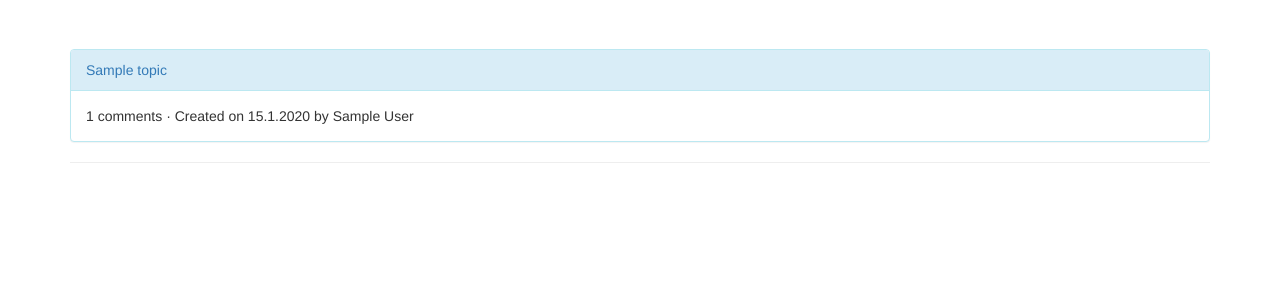
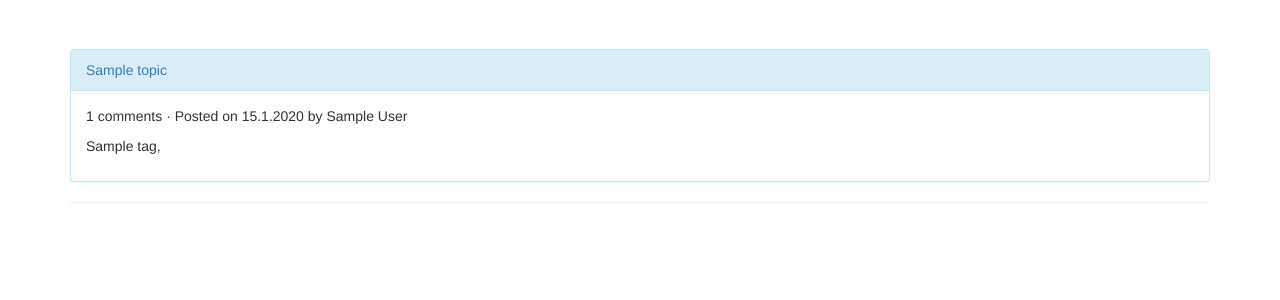
Before and after one commit to smartninja/forum, a Python web app: template templates/index.html in a window 1280 px wide. Shown: the part 51-351 px from the top of the page. Run offline with Jinja, Linux system fonts and the light colour scheme; the template is opened without the code that fills it: most values are stand-ins (such as "Sample title", 1, 10 or a date in 2020).

Commit message:
Small updates

```diff
--- a/assets/css/style.css
+++ b/assets/css/style.css
@@ -2,3 +2,19 @@ body
 {
     margin-top:100px;
 }
+
+.panel-main-h *
+{
+    color:white;
+    font-size:25px;
+}
+
+.panel-main-b
+{
+    font-size:17px;
+}
+
+.new-comment-area
+{
+    background:#F2F2F2;
+}
--- a/handlers.py
+++ b/handlers.py
@@ -48,7 +48,7 @@ class PostHandler(BaseHandler):
             args = {}
             topic = Topic.get_by_id(int(topic_id))
             args["topic"] = topic
-            args["user"] = user
+            args["username"] = user.nickname()
             args["comments"] = Comment.query(Comment.deleted==False and Comment.the_topic_id==int(topic_id)).order(Comment.created).fetch()
         self.render_template("topic.html", args)
 
@@ -83,7 +83,7 @@ class NewTopicHandler(BaseHandler):
         content = self.request.get("content")
         tags = self.request.get("all-tags").split(",")
         author = users.get_current_user().nickname()
-        if title and content:
+        if title and content and tags:
             t = Topic(title = title, content = content, author=author, tags=tags)
             t.put()
             self.redirect("/")
--- a/main.py
+++ b/main.py
@@ -4,5 +4,6 @@ from handlers import MainHandler, PostHandler, NewTopicHandler
 app = webapp2.WSGIApplication([
     webapp2.Route('/', MainHandler),
     webapp2.Route("/topic/<topic_id:\d+>", PostHandler),
-    webapp2.Route("/new-topic", NewTopicHandler)
+    webapp2.Route("/new-topic", NewTopicHandler),
+    #TODO- tag
 ], debug=True)
--- a/models.py
+++ b/models.py
@@ -7,7 +7,7 @@ class Topic(ndb.Model):
     created = ndb.DateTimeProperty(auto_now_add=True)
     deleted = ndb.BooleanProperty(default=False)
     tags = ndb.StringProperty(repeated=True)
-    num_comments = ndb.IntegerProperty(default=1)
+    num_comments = ndb.IntegerProperty(default=0)
 
 class Comment(ndb.Model):
     author = ndb.StringProperty()
--- a/templates/base.html
+++ b/templates/base.html
@@ -7,13 +7,13 @@
 
     <!-- Script files -->
     <script src="/assets/js/jquery-2.1.3.min.js"></script>
-    <script src="assets/js/bootstrap.min.js"></script>
+    <script src="/assets/js/bootstrap.min.js"></script>
     <script src="/assets/js/script.js"></script>
     <script src="/assets/js/tags.js"></script>
 
     <!-- Style files -->
-    <link rel="stylesheet" href="assets/css/bootstrap.min.css">
-    <link rel="stylesheet" href="assets/css/style.css">
+    <link rel="stylesheet" href="/assets/css/bootstrap.min.css">
+    <link rel="stylesheet" href="/assets/css/style.css">
 
 </head>
 <body>
@@ -39,6 +39,7 @@
                     <li><a href="{{ logout }}">Odjava</a></li>
                 </ul>
             </li>
+
             {% else %}
               <li><a href="{{ login }}">Prijava</a></li>
 
--- a/templates/index.html
+++ b/templates/index.html
@@ -7,7 +7,8 @@
     <div class="panel panel-info">
         <div class="panel-heading"><a href="/topic/{{ topic.key.id()}}">{{ topic.title }}</a></div>
         <div class="panel-body">
-            {{ topic.num_comments }} comments · Created on {{ topic.created.day }}.{{ topic.created.month }}.{{ topic.created.year }} by {{ topic.author }}
+            <p>{{ topic.num_comments }} comments · Posted on {{ topic.created.day }}.{{ topic.created.month }}.{{ topic.created.year }} by {{ topic.author }}</p>
+            <p> {% for tag in topic.tags %} {{ tag }}, {% endfor %}</p>
         </div>
     </div>
     {% endfor %}
--- a/templates/new-topic.html
+++ b/templates/new-topic.html
@@ -5,7 +5,7 @@
     {% if username %}
     <form name="new-topic" method="post" id="topic-form">
         <input type="text" name="title" placeholder="Title" class="form-control"><br>
-        <textarea name="content" placeholder="Content" class="form-control" rows="6"></textarea><br>
+        <textarea name="content" placeholder="Content" class="form-control" rows="6" style="resize:none;"></textarea><br>
         <hr>
 
         <input class="pull-right btn btn-info" type="submit" id="submit-topic" value="Objavi">
@@ -15,4 +15,4 @@
         </div>
     </form>
     {% endif %}
-{% endblock %}
+{% endblock content %}
```
Also changed, not shown: templates/topic.html (+28 -20 lines), 1 other file.
